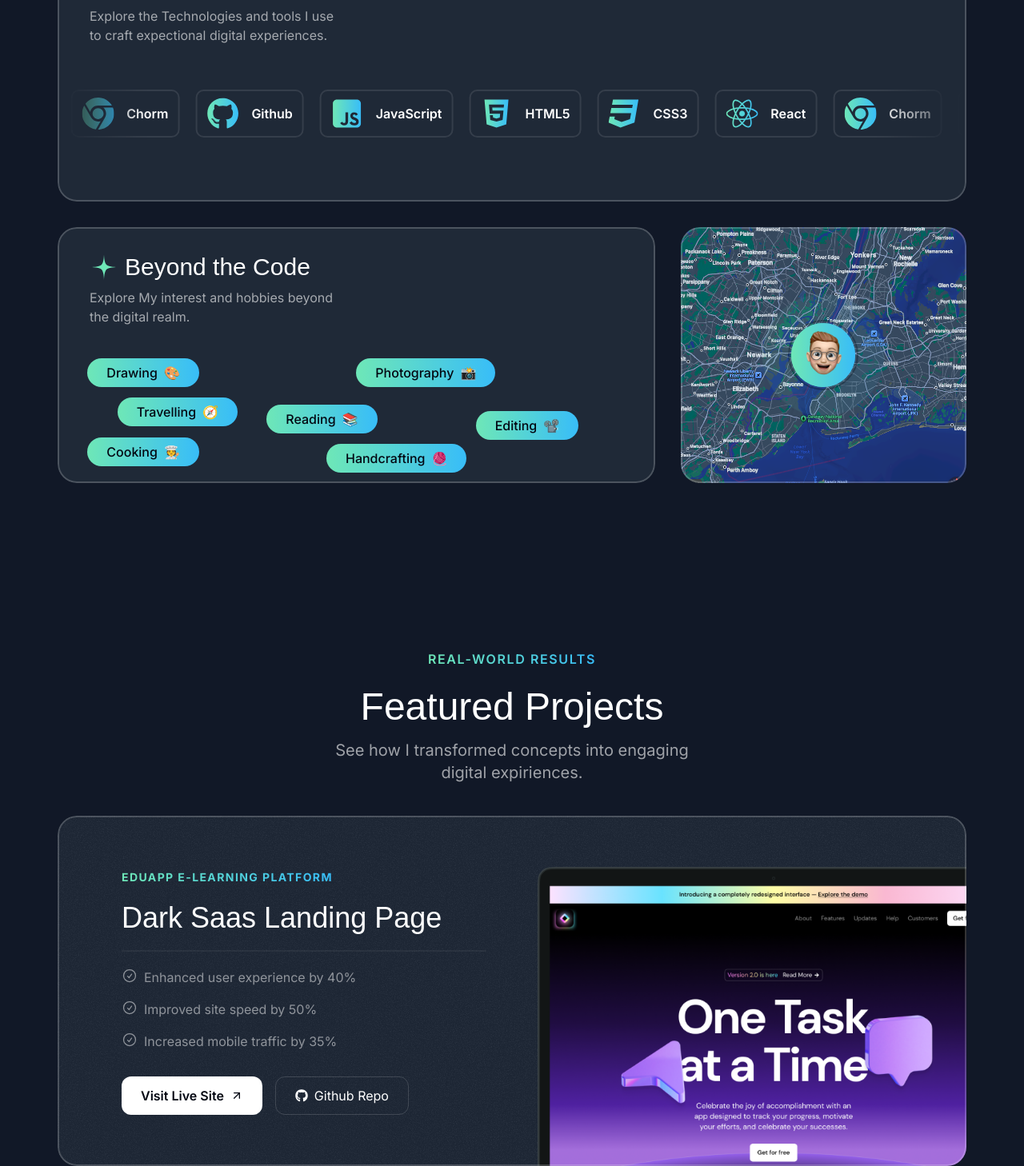
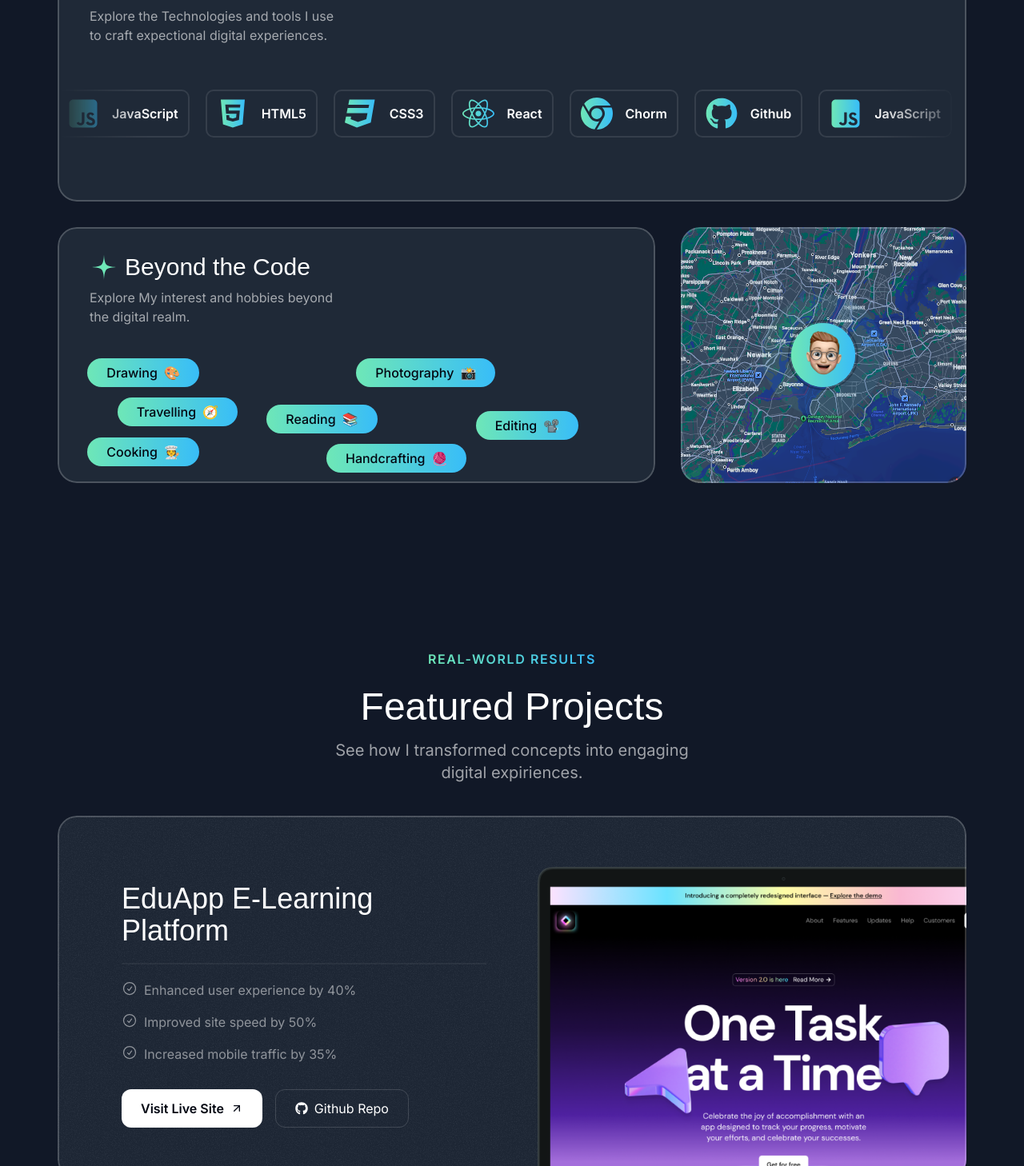
Before and after one commit to DULAJBHAGYA/Dulaj-Portfolio, a Next.js app: page / in a window 1280 px wide. Shown: the part 1272-2730 px from the top of the page at 80% size. Built offline with nearby package versions, Linux system fonts and the light colour scheme; a web font is replaced by a local one.

Commit message:
Developed footer section
Developed footer section and link social media accounts

```diff
--- a/package.json
+++ b/package.json
@@ -11,6 +11,7 @@
   "dependencies": {
     "@svgr/webpack": "^8.1.0",
     "framer-motion": "^11.3.21",
+    "lucide-react": "^0.487.0",
     "next": "14.2.5",
     "react": "^18",
     "react-dom": "^18",
--- a/src/sections/About.tsx
+++ b/src/sections/About.tsx
@@ -120,7 +120,7 @@ export const AboutSection = () => {
             <ToolboxItems
               items={toolboxItems}
               className="mt-6"
-              itemsWrapperClassName="animate-move-right [animation-duration:20s]"
+              itemsWrapperClassName=""
             />
           </Card>
           </div>
--- a/src/sections/Contact.tsx
+++ b/src/sections/Contact.tsx
@@ -120,7 +120,7 @@ export const ContactSection = () => {
             {/* Submit Button */}
             <div className="flex justify-end">
             <a>
-                <button className="text-white h-12 w-full md:w-auto border border-white/15 px-6 rounded-xl font-normal inline-flex items-center justify-center gap-2 mt-8">
+                <button className="text-white h-12 w-full md:w-auto border border-white/15 px-6 rounded-xl font-normal inline-flex items-center justify-center gap-2 mt-8 hover:bg-white/5">
                   <span>Send Message</span>
                   </button>
               </a>
--- a/src/sections/Footer.tsx
+++ b/src/sections/Footer.tsx
@@ -1,50 +1,73 @@
-import ArrowUpRightIcon from "@/assets/icons/arrow-up-right.svg";
-import { link } from "fs";
+"use client";
 
 const footerLinks = [
   {
     title: "LinkedIn",
-    href: "https://www.linkedin.com/in/dulajbhagya/",
+    targetLink: "https://www.linkedin.com/in/dulajbhagya/",
   },
   {
     title: "GitHub",
-    href: "https://github.com/DULAJBHAGYA",
+    targetLink: "https://github.com/DULAJBHAGYA",
   },
   {
     title: "Medium",
-    href: "https://medium.com/@dulajupananda",
+    targetLink: "https://medium.com/@dulajupananda",
   },
   {
     title: "Instagram",
-    href: "https://www.instagram.com/_dulaj.98/?hl=en",
+    targetLink: "https://www.instagram.com/_dulaj.98/?hl=en",
   },
   {
     title: "Facebook",
-    href: "https://www.facebook.com/profile.php?id=100005369356450",
+    targetLink: "https://www.facebook.com/profile.php?id=100005369356450",
   },
 ];
 
 export const Footer = () => {
   return (
-    <footer className="relative -z-10 overflow-x-clip">
-      <div className="absolute h-[400px] w-[1600px] bottom-0 left-1/2 -translate-x-1/2 bg-emerald-300/30 [mask-image:radial-gradient(50%_50%_at_bottom_center,black,transparent)] -z-10"></div>
-      <div className="container">
-        <div className="border-t border-white/15 py-6 text-sm flex flex-col md:flex-row md:justify-between items-center gap-8">
-          <div className="text-white/40">
-            &copy; 2025 Dulaj Upananda
+    <footer className="bg-gray-900 py-8 relative">
+      {/* Background glow */}
+      <div className="absolute h-96 w-full bg-emerald-300/20 bottom-0 left-0 [mask-image:radial-gradient(50%_50%_at_bottom_center,black,transparent)]"></div>
+
+      <div className="container mx-auto px-4 relative z-10">
+        <div className="border-t border-white/15 pt-6 pb-4">
+          <div className="flex flex-col md:flex-row justify-between items-center gap-6">
+            {/* Copyright */}
+            <div className="text-white/40 text-sm">
+              &copy; 2025 Dulaj Upananda
+            </div>
+
+            {/* Social Links */}
+            <div className="flex flex-wrap justify-center gap-4 md:gap-6">
+              {footerLinks.map((link, index) => (
+                <a
+                  key={index}
+                  href={link.targetLink}
+                  target="_blank"
+                  rel="noopener noreferrer"
+                  className="text-white hover:text-emerald-300 transition-colors duration-200 flex items-center gap-1 px-2 py-1"
+                  onClick={() => console.log(`Clicked: ${link.title}`)}
+                >
+                  <span className="font-medium">{link.title}</span>
+                  <svg
+                    xmlns="http://www.w3.org/2000/svg"
+                    width="16"
+                    height="16"
+                    viewBox="0 0 24 24"
+                    fill="none"
+                    stroke="currentColor"
+                    strokeWidth="2"
+                    strokeLinecap="round"
+                    strokeLinejoin="round"
+                    className="inline"
+                  >
+                    <path d="M7 17L17 7"></path>
+                    <path d="M7 7h10v10"></path>
+                  </svg>
+                </a>
+              ))}
+            </div>
           </div>
-          <nav className="flex flex-col md:flex-row items-center gap-8">
-            {footerLinks.map((link) => (
-              <a
-                href="#"
-                key={link.title}
-                className="inline-flex items-center gap-1.5"
-              >
-                <ArrowUpRightIcon className="size-4" />
-                <span className="font-semibold">{link.title}</span>
-              </a>
-            ))}
-          </nav>
         </div>
       </div>
     </footer>
--- a/src/sections/Hero.tsx
+++ b/src/sections/Hero.tsx
@@ -5,11 +5,13 @@ import grainImage from "@/assets/images/grain.jpg";
 import StraIcon from "@/assets/icons/star.svg";
 import SparkleIcon from "@/assets/icons/sparkle.svg";
 import { HeroOrbit } from "@/components/HeroOrbit";
+import Link from "next/link";
 
 export const HeroSection = () => {
   return (
     <section id="home">
       <div className="py-32 md:py-38 lg:py-44 relative z-0 overflow-x-clip">
+        {/* Background elements */}
         <div className="absolute inset-0 [mask-image:linear-gradient(to_bottom,transparent,black_10%,black_70%,transparent)]">
           <div
             className="absolute inset-0 -z-30 opacity-5"
@@ -22,7 +24,7 @@ export const HeroSection = () => {
           <div className="size-[1020px] hero-ring"></div>
           <div className="size-[1220px] hero-ring"></div>
 
-
+          {/* Orbit elements - stars */}
           <HeroOrbit size={800} rotation={-72} shouldOrbit orbitDuration="48s" shouldSpin spinDuration="6s">
             <StraIcon className="size-28 text-emerald-300" />
           </HeroOrbit>
@@ -33,7 +35,7 @@ export const HeroSection = () => {
             <StraIcon className="size-8 text-emerald-300"/>
           </HeroOrbit>
 
-
+          {/* Orbit elements - sparkles */}
           <HeroOrbit size={430} rotation={-14} shouldOrbit orbitDuration="30s" shouldSpin spinDuration="3s">
             <SparkleIcon className="size-8 text-emerald-300/20"/>
           </HeroOrbit>
@@ -47,7 +49,7 @@ export const HeroSection = () => {
             <SparkleIcon className="size-14 text-emerald-300/20"/>
           </HeroOrbit>
 
-
+          {/* Orbit elements - dots */}
           <HeroOrbit size={720} rotation={85} shouldOrbit orbitDuration="38s">
             <div className="size-3 rounded-full bg-emerald-300/20"/>
           </HeroOrbit>
@@ -57,9 +59,10 @@ export const HeroSection = () => {
           <HeroOrbit size={650} rotation={-5} shouldOrbit orbitDuration="42s">
             <div className="size-3 rounded-full bg-emerald-300/20"/>
           </HeroOrbit>
+        </div>
 
-      </div>
-      <div className="container">
+        {/* Content container */}
+        <div className="container relative z-10">
           <div className="flex flex-col items-center">
             <Image
               src={memojiImage}
@@ -67,8 +70,7 @@ export const HeroSection = () => {
               alt="Person peeking from behind laptop"
             />
             <div className="bg-gray-950 border border-gray-800 px-4 py-1.5 inline-flex items-center gap-4 rounded-lg">
-            <div className="bg-green-500 size-2.5 rounded-full
-            relative">
+              <div className="bg-green-500 size-2.5 rounded-full relative">
                 <div className="bg-green-500 absolute inset-0 rounded-full animate-ping-large"></div>
               </div>
               <div className="text-sm font-medium">
@@ -89,14 +91,21 @@ export const HeroSection = () => {
             </p>
           </div>
           <div className="flex flex-col md:flex-row items-center justify-center mt-8 gap-4">
-          <button className="inline-flex items-center gap-2 border border-white/15 px-6 h-12 rounded-xl">
+            {/* Fixed "Explore My Work" button */}
+            <Link href="#projects" className="z-10">
+              <button className="inline-flex items-center gap-2 border border-white/15 px-6 h-12 rounded-xl bg-transparent hover:bg-white/20 transition-colors duration-300">
                 <span className="font-semibold">Explore My Work</span>
                 <ArrowDown className="size-4" />
               </button>
-          <button className="inline-flex items-center gap-2 border border-white text-gray-900 bg-white h-12 px-6 rounded-xl">
+            </Link>
+
+            {/* Fixed "Let's Connect" button */}
+            <Link href="#contact" className="z-10">
+              <button className="inline-flex items-center gap-2 border border-white text-gray-900 bg-white h-12 px-6 rounded-xl hover:bg-gray-100 transition-colors duration-300">
                 <span>👋</span>
                 <span className="font-semibold">Let&apos;s Connect</span>
               </button>
+            </Link>
           </div>
         </div>
       </div>
--- a/src/sections/Projects.tsx
+++ b/src/sections/Projects.tsx
@@ -12,36 +12,47 @@ import { SectionHeader } from "@/components/SectionHeader";
 
 const portfolioProjects = [
   {
-    company: "EduApp e-learning platform",
-    title: "Dark Saas Landing Page",
+    title: "EduApp E-Learning Platform",
     results: [
       { title: "Enhanced user experience by 40%" },
       { title: "Improved site speed by 50%" },
       { title: "Increased mobile traffic by 35%" },
     ],
     link: "https://youtu.be/4k7IdSLxh6w",
+    repo:"",
     image: darkSaasLandingPage,
   },
   {
-    company: "highway bus management system",
-    title: "Light Saas Landing Page",
+    title: "Highway Bus Management System",
     results: [
       { title: "Boosted sales by 20%" },
       { title: "Expanded customer reach by 35%" },
       { title: "Increased brand awareness by 15%" },
     ],
     link: "https://youtu.be/7hi5zwO75yc",
+    repo:"",
     image: lightSaasLandingPage,
   },
   {
-    company: "mern job portal",
-    title: "AI Startup Landing Page",
+    title: "SEDS Mora Website",
     results: [
       { title: "Enhanced user experience by 40%" },
       { title: "Improved site speed by 50%" },
       { title: "Increased mobile traffic by 35%" },
     ],
     link: "https://youtu.be/Z7I5uSRHMHg",
+    repo:"",
+    image: mernJobPortalImage,
+  },
+  {
+    title: "Mern Job Portal",
+    results: [
+      { title: "Enhanced user experience by 40%" },
+      { title: "Improved site speed by 50%" },
+      { title: "Increased mobile traffic by 35%" },
+    ],
+    link: "https://youtu.be/Z7I5uSRHMHg",
+    repo:"https://github.com/DULAJBHAGYA/MERN-Job-portal",
     image: mernJobPortalImage,
   },
 ];
@@ -75,9 +86,6 @@ export const ProjectsSection = () => {
               <div className="lg:grid lg:grid-cols-2 lg:gap-16">
                 <div className="lg:pb-16">
 
-                <div className="bg-gradient-to-r from-emerald-300 to-sky-400 inline-flex gap-2 font-bold uppercase tracking-widest text-sm text-transparent bg-clip-text">
-                  <span>{project.company}</span>
-                </div>
 
               <h3 className="font-serif text-2xl mt-2 md:mt-5 md:text-4xl">{project.title}</h3>
               <hr className="border-t-2 border-white/5 mt-4 md:mt-5"></hr>
@@ -91,16 +99,16 @@ export const ProjectsSection = () => {
             </ul>
 
               <div className="flex flex-col md:flex-row  gap-1 md:gap-4">
-              <a href={project.link}>
-                <button className="bg-white text-gray-950 h-12 w-full md:w-auto px-6 rounded-xl font-semibold inline-flex items-center justify-center ArrowUpNightIcon gap-2 mt-8">
+              <a href={project.link} target="_blank" rel="noopener noreferrer">
+                <button className="bg-white text-gray-950 hover:text-white h-12 w-full md:w-auto px-6 rounded-xl font-semibold inline-flex items-center justify-center ArrowUpNightIcon gap-2 mt-8 hover:bg-white/10">
                   <span>Visit Live Site</span>
                   <ArrowUpRightIcon className="size-4"></ArrowUpRightIcon>
                   </button>
               </a>
               {/* inline-flex items-center gap-2 border border-white text-gray-900 bg-white h-12 px-6 rounded-xl */}
 
-              <a href={project.link}>
-                <button className="text-white h-12 w-full md:w-auto border border-white/15 px-6 rounded-xl font-normal inline-flex items-center justify-center gap-2 mt-8">
+              <a href={project.repo} target="_blank" rel="noopener noreferrer">
+                <button className="text-white h-12 w-full md:w-auto border border-white/15 px-6 rounded-xl font-normal inline-flex items-center justify-center gap-2 mt-8 hover:bg-white/5">
                 <GithubIcon className="size-4"></GithubIcon>
                   <span>Github Repo</span>
                   </button>
--- a/src/sections/Testimonials.tsx
+++ b/src/sections/Testimonials.tsx
@@ -73,7 +73,7 @@ export const TestimonialsSection = () => {
 
                   <div className="flex justify-end">
                   <a href={testimonial.link} target="_blank" rel="noopener noreferrer">
-                    <button className="text-white h-10 w-full md:w-auto border border-white/15 px-6 rounded-xl font-normal inline-flex items-center justify-center gap-2 mt-4">
+                    <button className="text-white h-10 w-full md:w-auto border border-white/15 px-6 rounded-xl font-normal inline-flex items-center justify-center gap-2 mt-4 hover:bg-white/5">
                       <span>Read More</span>
                     </button>
                   </a>
```
Also changed, not shown: src/sections/Skills.tsx (added), 1 other file (tests, documents, lock files or other folders). Lines whose indentation alone changed are shown as unchanged.
